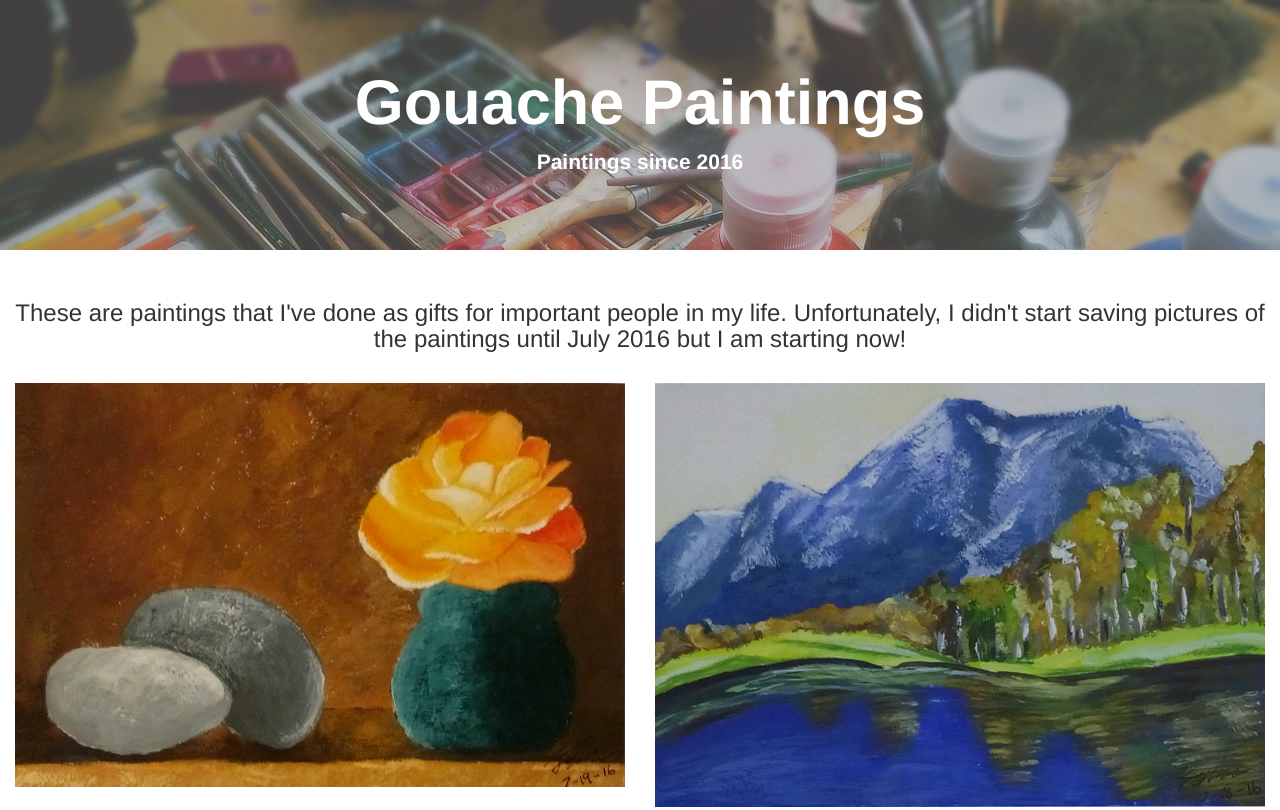
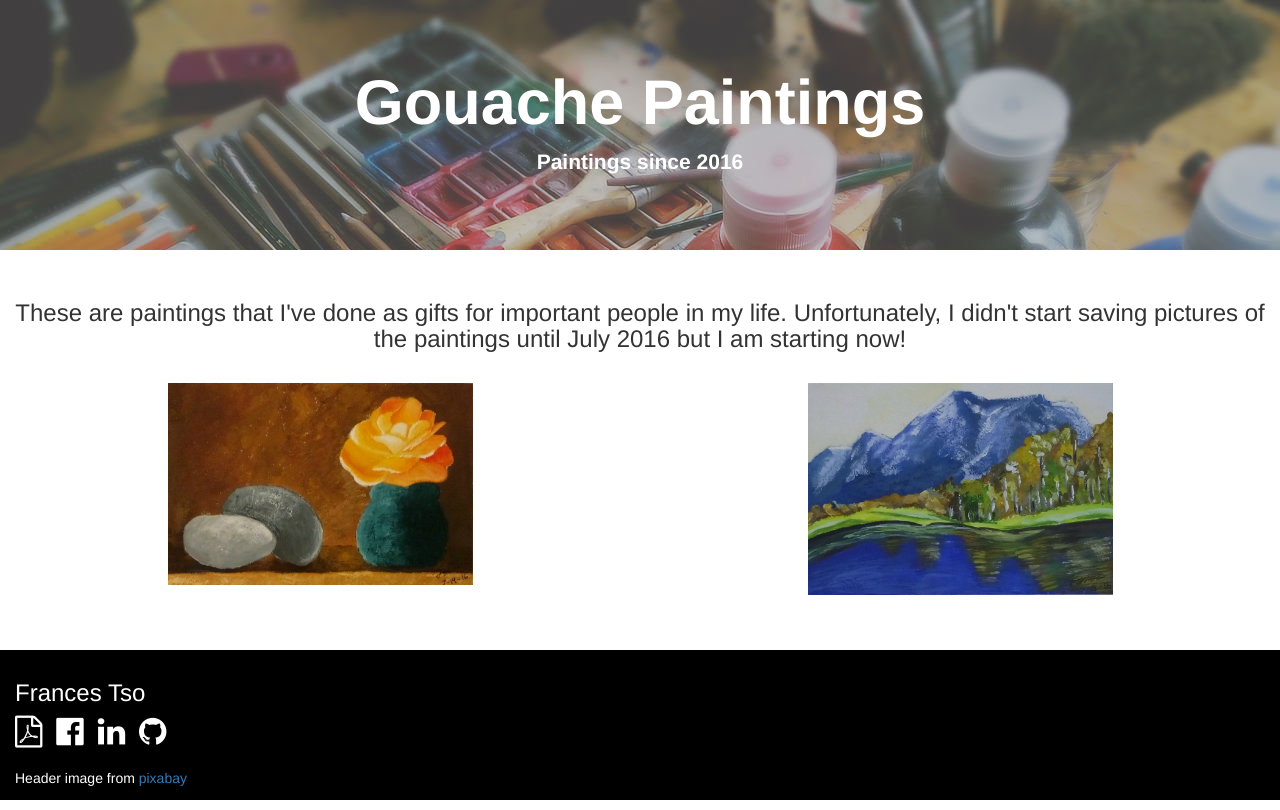
Before and after one commit to FWYT/FWYT.github.io, a plain HTML site: page Paintings/paintings.html in a window 1280 px wide. Shown: the top 810 px of the page. Drawn offline with nearby package versions, Linux system fonts and the light colour scheme.

```diff
--- a/Paintings/CSS/paint.css
+++ b/Paintings/CSS/paint.css
@@ -51,3 +51,10 @@
     color:white;
     margin-right:10px;
 }
+
+.paint {
+    width:50%;
+    height:50%;
+    float:none;
+    margin:0 auto;
+}
--- a/Paintings/paintings.html
+++ b/Paintings/paintings.html
@@ -32,12 +32,12 @@
         <div class="col-sm-6">
             <a href="https://2ndstphoto.files.wordpress.com/2011/11/wendy-still-life.jpg"
             target="_blank">
-                <img src="images/flower.png" class="img-responsive" style="width:100%">
+                <img src="images/flower.png" class="img-responsive paint">
             </a>
         </div>
         <div class="col-sm-6">
             <a href="http://www.planwallpaper.com/static/images/Fall-beautiful-nature-22666764-900-562.jpg" target="_blank">
-                <img src="images/Scenary.png" class="img-responsive" style="width:100%">
+                <img src="images/Scenary.png" class="img-responsive paint">
             </a>
         </div>
     </div>
```
